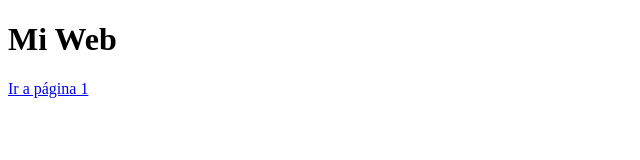
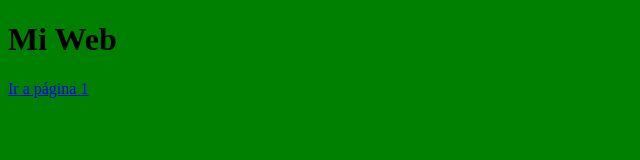
Before and after one commit to XabiZabala/proyecto_web, a plain HTML site: page index.html in a window 1280 px wide. Shown: the whole page, without its empty margins (0-640 px from the left). Drawn offline with Linux system fonts and the light colour scheme.

Commit message:
color de fondo verde en index

```diff
--- a/index.html
+++ b/index.html
@@ -4,6 +4,11 @@
 	<meta charset="UTF-8">
 	<meta name="viewport" content="width=device-width, initial-scale=1.0">
 	<title>Document</title>
+	<style type="text/css">
+		body {
+			background: green;
+		}
+	</style>
 </head>
 <body>
 	<h1>Mi Web</h1>
```
